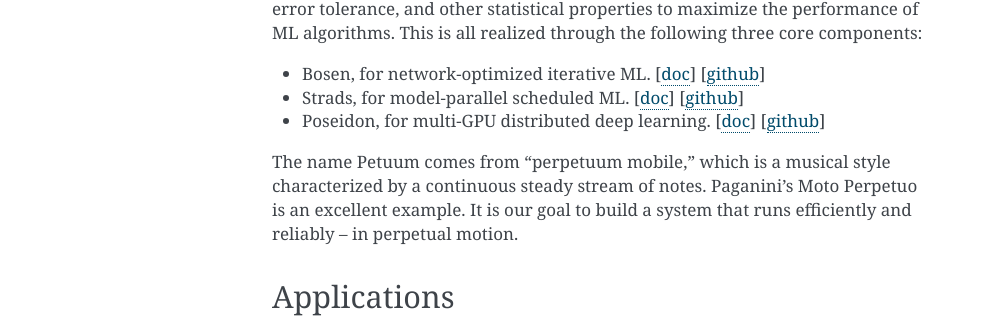
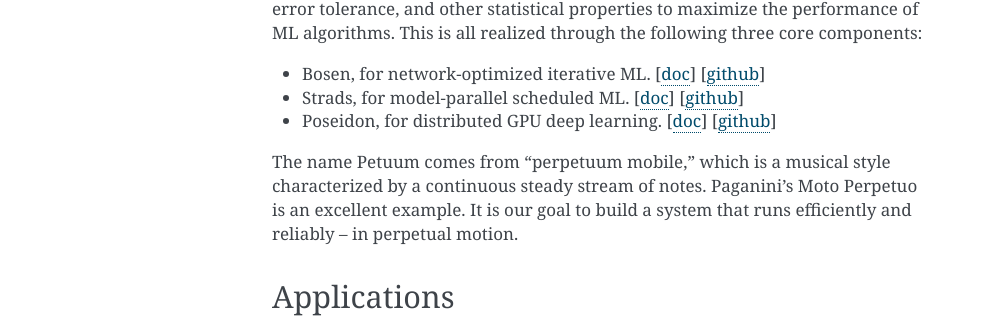
Before and after one commit to sailing-pmls/pmls.readthedocs.io, a Sphinx documentation site: the page built from docs/index.rst, in a window 1280 px wide. Shown: the part 493-811 px from the top of the page, without its empty margins (148-1141 px from the left). Built offline with Sphinx 7.4.7, drawn with Linux system fonts in a browser that asks for light colours.

Commit message:
Update index.rst

```diff
--- a/docs/index.rst
+++ b/docs/index.rst
@@ -15,7 +15,7 @@ Petuum provides the essential distributed programming tools to tackle the challe
 
 * Bosen, for network-optimized iterative ML. [`doc <https://github.com/petuum/bosen>`_] [`github <https://github.com/petuum/bosen>`_]
 * Strads, for model-parallel scheduled ML. [`doc <https://github.com/petuum/strads>`_] [`github <https://github.com/petuum/strads>`_]
-* Poseidon, for multi-GPU distributed deep learning. [`doc <https://github.com/petuum/poseidon>`_] [`github <https://github.com/petuum/poseidon>`_]
+* Poseidon, for distributed GPU deep learning. [`doc <https://github.com/petuum/poseidon>`_] [`github <https://github.com/petuum/poseidon>`_]
 
 The name Petuum comes from "perpetuum mobile," which is a musical style characterized by a continuous steady stream of notes. Paganini's Moto Perpetuo is an excellent example. It is our goal to build a system that runs efficiently and reliably -- in perpetual motion.
 
```
